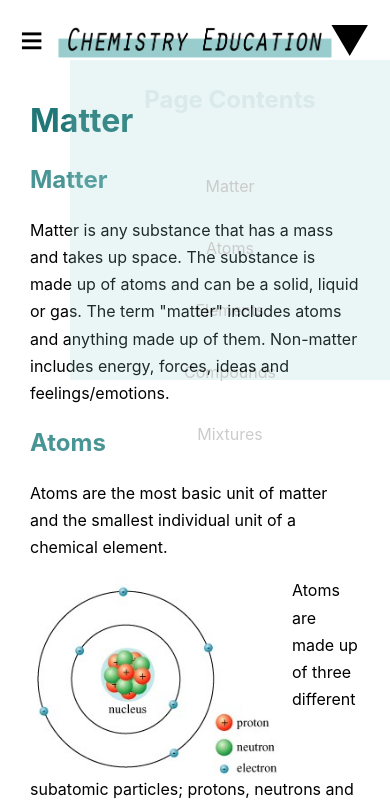
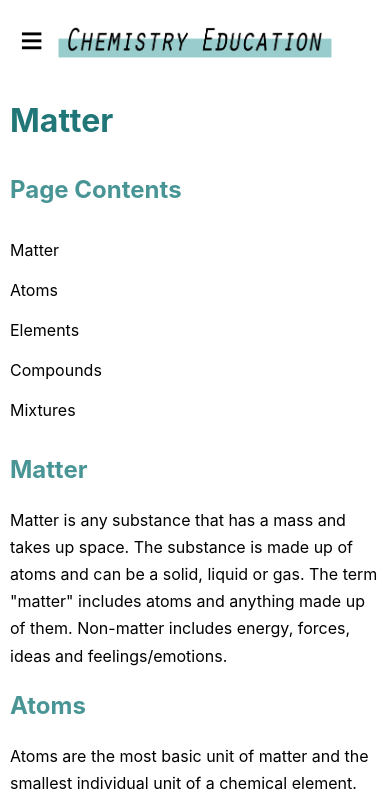
Before and after one commit to jennica-wang/IST_Website_Assessment, a plain HTML site: page index2.html in a window 390 px wide. Shown: the top 808 px of the page. Drawn offline with Linux system fonts and the light colour scheme.

Commit message:
10:13 10/09/21

```diff
--- a/index2.html
+++ b/index2.html
@@ -12,11 +12,9 @@
     <div class="myWrapper">
         <!-- Banner -->
         <div class="myBanner" id="banner">
-            <img src="images/website_banner.jpg" alt="" id="banner_img">
+            <img src="images/website_banner.jpg" alt="" id="banner_img" onClick="hideBannerClick()">
             <click id="openIndex" onClick="openIndexClick()">≡</click>
             <click id="closeIndex" onClick="closeIndexClick()">x</click>
-            <click id="openContents" onClick="openContentsClick()">▼</click>
-            <click id="closeContents" onClick="closeContentsClick()">▲</click>
         </div>
 
         <!-- Index -->
--- a/myScript.js
+++ b/myScript.js
@@ -13,11 +13,3 @@ function closeIndexClick() {
     document.getElementById("closeIndex").style.display = "none";
     document.getElementById("openIndex").style.display = "inline";
 }
-
-function openContentsClick() {
-    document.getElementById("myContentsID").style.opacity = "100%";
-}
-
-function closeContentsClick() {
-    document.getElementById("myContentsID").style.opacity = "10%";
-}
--- a/myStyle.css
+++ b/myStyle.css
@@ -17,7 +17,7 @@ html {
 }
 
 body {
-    margin: 0;
+    margin: 0px;
     font-family:-apple-system, BlinkMacSystemFont, 'Segoe UI', Roboto, Oxygen, Ubuntu, Cantarell, 'Open Sans', 'Helvetica Neue', sans-serif;
     font-weight:400;
 }
@@ -201,10 +201,11 @@ click {
 @media (max-width: 800px) {
     .myWrapper {
         display: grid;
-        grid-template-columns: 100vw;
-        grid-template-rows: 80px 80px auto auto auto auto;
+        grid-template-columns: 100%;
+        grid-template-rows: 80px 70px auto auto auto auto;
         grid-template-areas: "banner"
                             "header"
+                            "pcontents"
                             "body"
                             "about"
                             "contact"
@@ -214,10 +215,6 @@ click {
     #banner_img {
         width: 70vw;
         max-width: 450px;
-    }
-
-    .myHeader {
-        padding-left: 30px;
     }
 
     .myIndex {
@@ -257,44 +254,6 @@ click {
     }
 
     .myContents {
-        background-color: var(--lightblue);
-        position: absolute;
-        right: 0;
-        top: 60px;
-        text-align: center;
-        width: 300px;
-        height: 320px;
-        opacity: 0.2;
-        display: block;
-    }
-
-    .myContents a {
-        justify-content: inherit;
-        display: block;
-        line-height: 2;
-        padding-top: 30px;
-    }
-
-    #openContents {
-        position: absolute;
-        display: inline;
-    }
-
-    #openContents:hover {
-        transform: scale(1.1);
-        transition: 0.1s;
-    }
-
-    #closeContents {
-        position: absolute;
-    }
-
-    #closeContents:hover {
-        transform: scale(1.1);
-        transition: 0.1s;
-    }
-
-    .myBody {
-        padding: 0 20px 0;
+        padding-bottom: 20px;
     }
 }
```
Also changed, not shown: index.html (+0 -2 lines), index3.html (+1 -3 lines).
